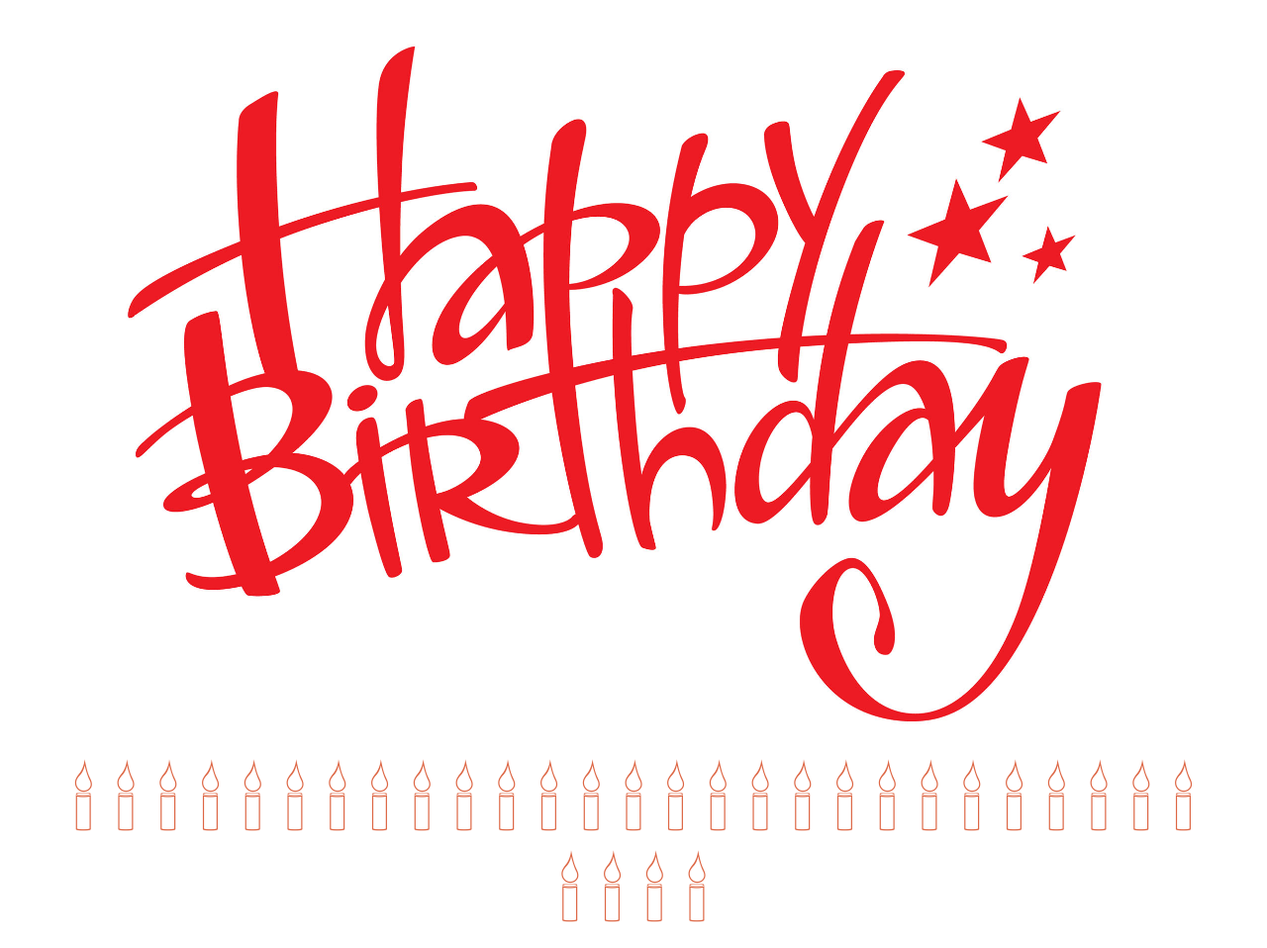
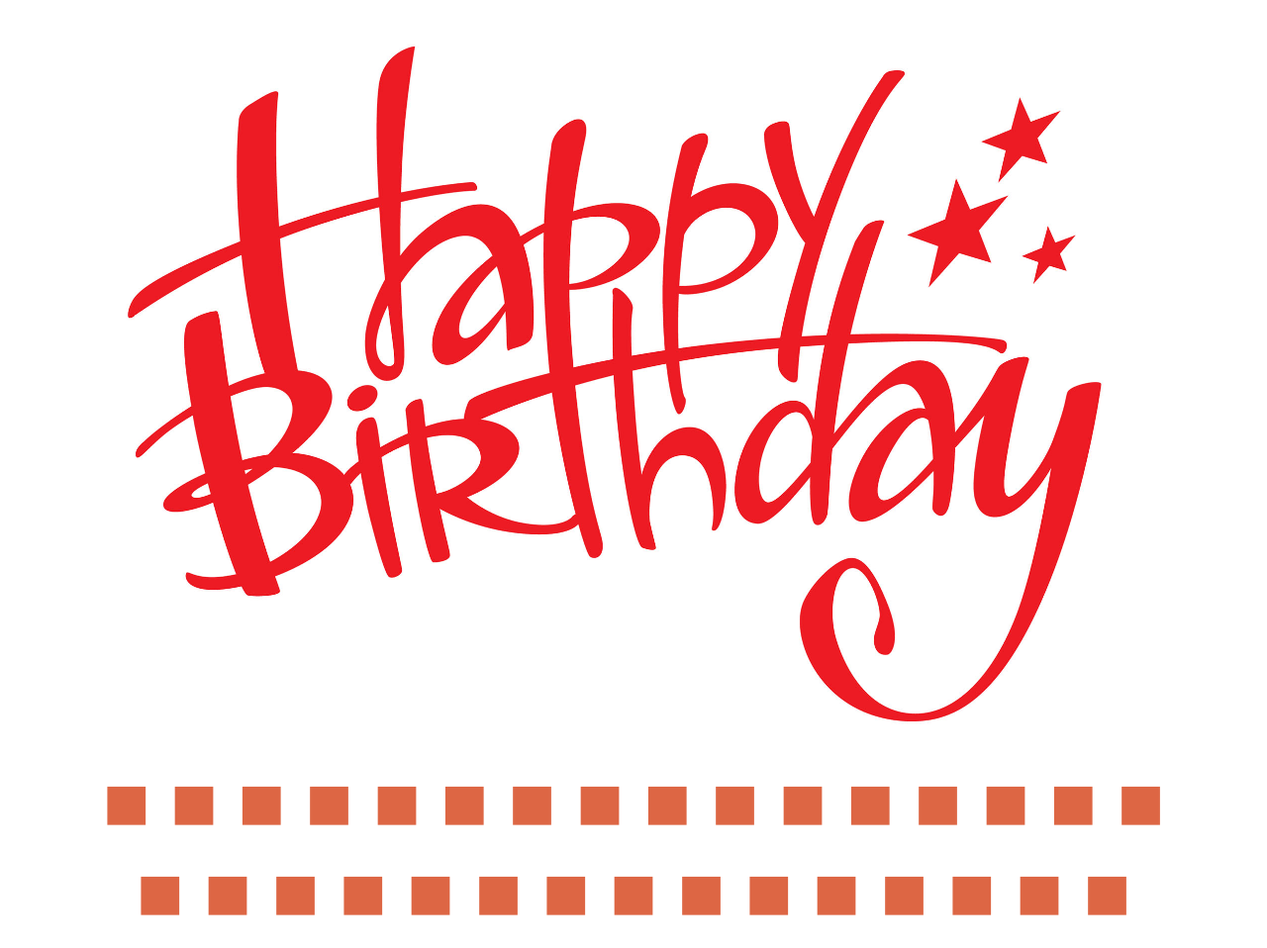
Before and after one commit to 161110/161110.github.io, a plain HTML site: page index.html in a window 1280 px wide. Shown: the whole page at 99% size. Drawn offline with Linux system fonts and the light colour scheme.

Commit message:
fallback

```diff
--- a/index.html
+++ b/index.html
@@ -8,37 +8,37 @@
 <body>
 <img src="happy_birthday.jpg" alt="Happy Birthday" style="width:90%; max-width:2250; margin: 0 auto; display:block">
 <div style="width:90%; max-width:2250; margin: 0 auto; display:block; text-align: center; font-size: 80px; color:#d64;">
-<a href="javascript:alert('Alles Gute zum Geburtstag!');" onclick="changeColor(this);" style="text-decoration: none; color:#d64;">🕯</a>
-<a href="javascript:void(null)" onclick="changeColor(this);" style="text-decoration: none; color:#d64;">🕯</a>
-<a href="javascript:void(null)" onclick="changeColor(this);" style="text-decoration: none; color: #d64;">🕯</a>
-<a href="javascript:void(null)" onclick="changeColor(this);" style="text-decoration: none; color:#d64;">🕯</a>
-<a href="javascript:void(null)" onclick="changeColor(this);" style="text-decoration: none; color:#d64;">🕯</a>
-<a href="javascript:void(null)" onclick="changeColor(this);" style="text-decoration: none; color:#d64;">🕯</a>
-<a href="javascript:void(null)" onclick="changeColor(this);" style="text-decoration: none; color:#d64;">🕯</a>
-<a href="javascript:void(null)" onclick="changeColor(this);" style="text-decoration: none; color:#d64;">🕯</a>
-<a href="javascript:void(null)" onclick="changeColor(this);" style="text-decoration: none; color:#d64;">🕯</a>
-<a href="javascript:void(null)" onclick="changeColor(this);" style="text-decoration: none; color:#d64;">🕯</a>
-<a href="javascript:alert('Sehr gut, hoffentlich geht Dir die Puste nicht aus!');" onclick="changeColor(this);" style="text-decoration: none; color:#d64;">🕯</a>
-<a href="javascript:void(null)" onclick="changeColor(this);" style="text-decoration: none; color:#d64;">🕯</a>
-<a href="javascript:void(null)" onclick="changeColor(this);" style="text-decoration: none; color:#d64;">🕯</a>
-<a href="javascript:void(null)" onclick="changeColor(this);" style="text-decoration: none; color:#d64;">🕯</a>
-<a href="javascript:void(null)" onclick="changeColor(this);" style="text-decoration: none; color:#d64;">🕯</a>
-<a href="javascript:void(null)" onclick="changeColor(this);" style="text-decoration: none; color:#d64;">🕯</a>
-<a href="javascript:void(null)" onclick="changeColor(this);" style="text-decoration: none; color:#d64;">🕯</a>
-<a href="javascript:void(null)" onclick="changeColor(this);" style="text-decoration: none; color:#d64;">🕯</a>
-<a href="javascript:void(null)" onclick="changeColor(this);" style="text-decoration: none; color:#d64;">🕯</a>
-<a href="javascript:void(null)" onclick="changeColor(this);" style="text-decoration: none; color:#d64;">🕯</a>
-<a href="javascript:void(null)" onclick="changeColor(this);" style="text-decoration: none; color:#d64;">🕯</a>
-<a href="javascript:void(null)" onclick="changeColor(this);" style="text-decoration: none; color:#d64;">🕯</a>
-<a href="javascript:void(null)" onclick="changeColor(this);" style="text-decoration: none; color:#d64;">🕯</a>
-<a href="javascript:void(null)" onclick="changeColor(this);" style="text-decoration: none; color:#d64;">🕯</a>
-<a href="javascript:void(null)" onclick="changeColor(this);" style="text-decoration: none; color:#d64;">🕯</a>
-<a href="javascript:void(null)" onclick="changeColor(this);" style="text-decoration: none; color:#d64;">🕯</a>
-<a href="javascript:void(null)" onclick="changeColor(this);" style="text-decoration: none; color:#d64;">🕯</a>
-<a href="ohne-grenzen.jpg" onclick="changeColor(this);" style="text-decoration: none; color:#d64;" target="_blank">🕯</a>
-<a href="javascript:void(null)" onclick="changeColor(this);" style="text-decoration: none; color:#d64;">🕯</a>
-<a href="javascript:void(null)" onclick="changeColor(this);" style="text-decoration: none; color:#d64;">🕯</a>
-<a href="javascript:void(null)" onclick="changeColor(this);" style="text-decoration: none; color:#d64;">🕯</a>
+<a href="javascript:alert('Alles Gute zum Geburtstag!');" onclick="changeColor(this);" style="text-decoration: none; color:#d64;">■</a>
+<a href="javascript:void(null)" onclick="changeColor(this);" style="text-decoration: none; color:#d64;">■</a>
+<a href="javascript:void(null)" onclick="changeColor(this);" style="text-decoration: none; color: #d64;">■</a>
+<a href="javascript:void(null)" onclick="changeColor(this);" style="text-decoration: none; color:#d64;">■</a>
+<a href="javascript:void(null)" onclick="changeColor(this);" style="text-decoration: none; color:#d64;">■</a>
+<a href="javascript:void(null)" onclick="changeColor(this);" style="text-decoration: none; color:#d64;">■</a>
+<a href="javascript:void(null)" onclick="changeColor(this);" style="text-decoration: none; color:#d64;">■</a>
+<a href="javascript:void(null)" onclick="changeColor(this);" style="text-decoration: none; color:#d64;">■</a>
+<a href="javascript:void(null)" onclick="changeColor(this);" style="text-decoration: none; color:#d64;">■</a>
+<a href="javascript:void(null)" onclick="changeColor(this);" style="text-decoration: none; color:#d64;">■</a>
+<a href="javascript:alert('Sehr gut, hoffentlich geht Dir die Puste nicht aus!');" onclick="changeColor(this);" style="text-decoration: none; color:#d64;">■</a>
+<a href="javascript:void(null)" onclick="changeColor(this);" style="text-decoration: none; color:#d64;">■</a>
+<a href="javascript:void(null)" onclick="changeColor(this);" style="text-decoration: none; color:#d64;">■</a>
+<a href="javascript:void(null)" onclick="changeColor(this);" style="text-decoration: none; color:#d64;">■</a>
+<a href="javascript:void(null)" onclick="changeColor(this);" style="text-decoration: none; color:#d64;">■</a>
+<a href="javascript:void(null)" onclick="changeColor(this);" style="text-decoration: none; color:#d64;">■</a>
+<a href="javascript:void(null)" onclick="changeColor(this);" style="text-decoration: none; color:#d64;">■</a>
+<a href="javascript:void(null)" onclick="changeColor(this);" style="text-decoration: none; color:#d64;">■</a>
+<a href="javascript:void(null)" onclick="changeColor(this);" style="text-decoration: none; color:#d64;">■</a>
+<a href="javascript:void(null)" onclick="changeColor(this);" style="text-decoration: none; color:#d64;">■</a>
+<a href="javascript:void(null)" onclick="changeColor(this);" style="text-decoration: none; color:#d64;">■</a>
+<a href="javascript:void(null)" onclick="changeColor(this);" style="text-decoration: none; color:#d64;">■</a>
+<a href="javascript:void(null)" onclick="changeColor(this);" style="text-decoration: none; color:#d64;">■</a>
+<a href="javascript:void(null)" onclick="changeColor(this);" style="text-decoration: none; color:#d64;">■</a>
+<a href="javascript:void(null)" onclick="changeColor(this);" style="text-decoration: none; color:#d64;">■</a>
+<a href="javascript:void(null)" onclick="changeColor(this);" style="text-decoration: none; color:#d64;">■</a>
+<a href="javascript:void(null)" onclick="changeColor(this);" style="text-decoration: none; color:#d64;">■</a>
+<a href="ohne-grenzen.jpg" onclick="changeColor(this);" style="text-decoration: none; color:#d64;" target="_blank">■</a>
+<a href="javascript:void(null)" onclick="changeColor(this);" style="text-decoration: none; color:#d64;">■</a>
+<a href="javascript:void(null)" onclick="changeColor(this);" style="text-decoration: none; color:#d64;">■</a>
+<a href="javascript:void(null)" onclick="changeColor(this);" style="text-decoration: none; color:#d64;">■</a>
 </div>
 <script>
 function changeColor(element) {
```
